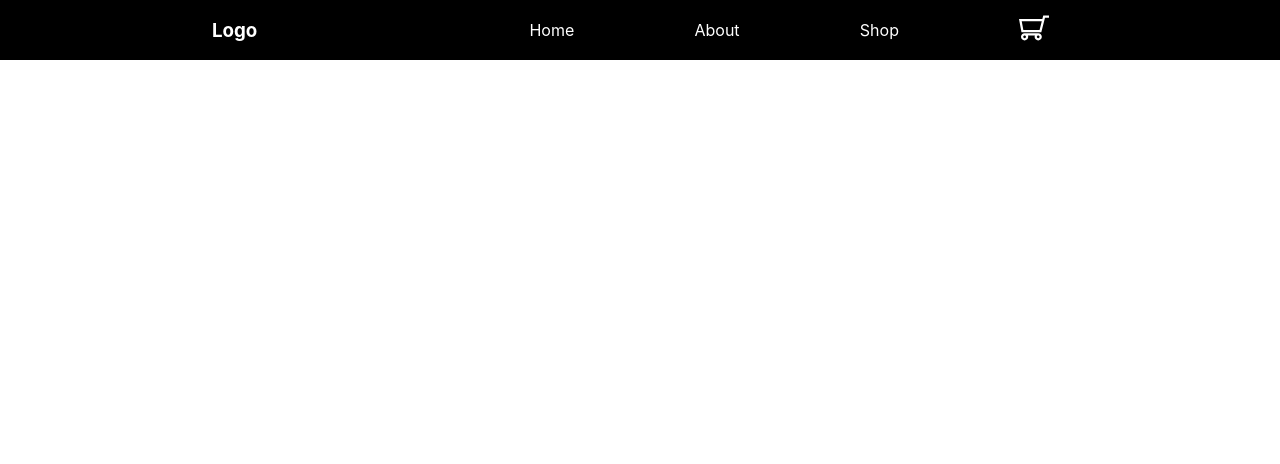
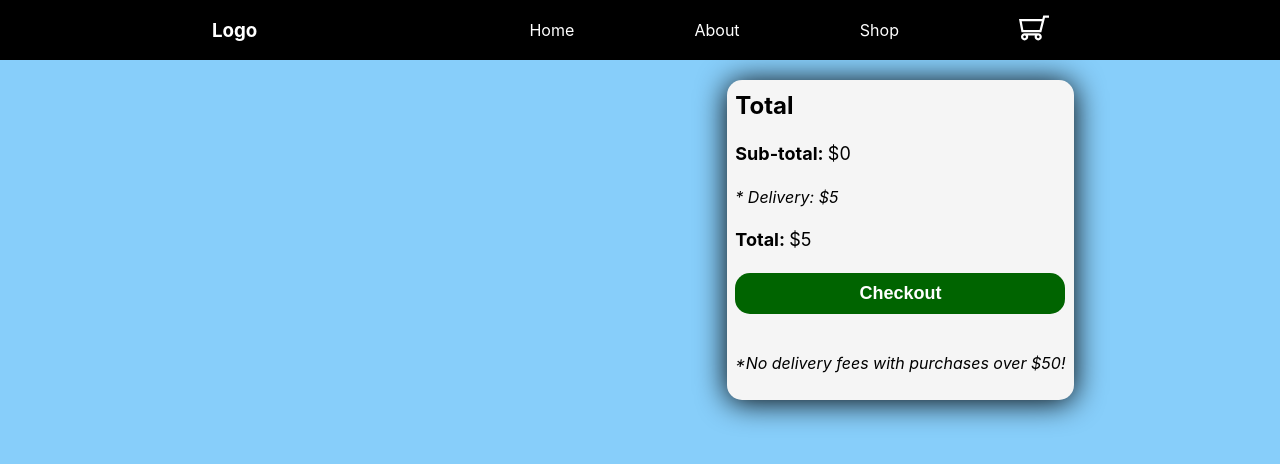
Before and after one commit to Xubuntuwu/shopping-cart-project, a React (Create React App) app: page /cart in a window 1280 px wide. Shown: the top 464 px of the page. Built offline with nearby package versions, Linux system fonts and the light colour scheme.

Commit message:
added shopping cart functionality in! now all that needs to really be done is copy and paste that json data so loading wont be so long anymore

```diff
--- a/src/App.js
+++ b/src/App.js
@@ -5,8 +5,11 @@ import Homepage from "./routes/home";
 import Aboutpage from "./routes/about";
 import Shop from "./routes/shop";
 import ItemDetail from "./routes/itemdetail";
+import { useState } from "react";
+import ShoppingCart from "./routes/cart";
 
 function App() {
+  const [cart, setcart] = useState([]);
   return (
     <BrowserRouter>
     <div className="App">
@@ -16,7 +19,8 @@ function App() {
           <Route path="homepage" element={<Homepage/>}/>
           <Route path="aboutpage" element={<Aboutpage/>}/>
           <Route path="shoppage" element={<Shop/>}/>
-          <Route path="shoppage/:id" element={<ItemDetail/>}/>
+          <Route path="shoppage/:id" element={<ItemDetail cart={cart} setcart={setcart}/>}/>
+          <Route path="cart" element={<ShoppingCart cart={cart} setcart={setcart}/>}/>
       </Routes>
     </div>
     </BrowserRouter>
--- a/src/components.js/navbar.js
+++ b/src/components.js/navbar.js
@@ -12,7 +12,7 @@ function Navbar(props){
             <Link to="/homepage" style={{textDecoration: 'inherit', color: 'inherit'}}><li>Home</li></Link>
             <Link to="/aboutpage" style={{textDecoration: 'inherit', color: 'inherit'}}><li>About</li></Link>
             <Link to="/shoppage" style={{textDecoration: 'inherit', color: 'inherit'}}><li>Shop</li></Link>
-            <li><img src={shoppingcart} alt="shopcart"/></li>
+            <Link to="/cart" style={{textDecoration: 'inherit', color: 'inherit'}}><li><img src={shoppingcart} alt="shopcart"/></li></Link>
         </ul>
     </nav>
     );
--- a/src/components.js/slider.js
+++ b/src/components.js/slider.js
@@ -52,7 +52,7 @@ const automaticPlayer =() =>{
                         <div className="images" style={{backgroundImage:`url("https://source.unsplash.com/random/3000x2000/?men+fashion")`}}>Men's Wear</div>
                         <div className="images" style={{backgroundImage:`url("https://source.unsplash.com/random/3000x2000/?kids+fashion")`}}>Kid's Wear</div>
                         <div className="images" style={{backgroundImage:`url("https://source.unsplash.com/random/3000x2000/?jewelry")`}}>Jewelry</div>
-                        <div className="images" style={{backgroundImage:`url("https://source.unsplash.com/random/3000x2000/?tech")`}}>Tech</div>
+                        <div className="images" style={{backgroundImage:`url("https://source.unsplash.com/random/3000x2000/?tech+gadget")`}}>Tech</div>
                     </div>
                 </div>
             <div className="controls"><span id="left" className="arrow" onClick={moveSlideLeft}>&#10145;</span> <span id="circles"></span> <span id="right" className="arrow" onClick={moveSlideRight}>&#10145;</span></div>
--- /dev/null
+++ b/src/routes/cart.css
@@ -0,0 +1,150 @@
+#shoppingcart{
+    height: calc(100vh - 60px);
+    background-color: lightskyblue;
+    padding: 20px;
+    display: flex;
+    justify-content: center;
+    align-items: center;
+}
+#shoppingcart #cartcontainer{
+    /* background-color: white; */
+    height: 100%;
+    width: 70%;
+    display: grid;
+    grid-template-columns: 50% 40%;
+    justify-content: space-between;
+    grid-auto-rows: 20vh;
+}
+#shoppingcart .cart-product{
+    width: 100%;
+    border: 1px solid black;
+    background-color: white;
+    display: grid;
+    grid-template-columns: 30% 70%;
+    grid-auto-flow: column;
+}
+#shoppingcart .cart-product img{
+    height: 100%;
+    padding: 10px;
+    aspect-ratio: 0.8;
+}
+
+#shoppingcart .cart-product .info{
+    padding: 10px;
+    display: grid;
+    grid-template-columns: 70% 30%;
+    grid-template-rows: 40% 40% 20%;
+    grid-template-areas:
+    'price remove'
+    'name name'
+    'quantity quantity';
+}
+
+#shoppingcart .cart-product .info .price{
+    grid-area: price;
+    cursor: default;
+    font-weight: normal;
+    font-size: xx-large;
+
+}
+#shoppingcart .cart-product .info .name{
+    grid-area: name;
+    font-weight: normal;
+    font-size: normal;
+    font-style: italic;
+
+}
+#shoppingcart .cart-product .info .quantity{
+    grid-area: quantity;
+    cursor: default;
+    font-weight: bolder;
+    font-size: x-large;
+    display: flex;
+    width: 30%;
+    justify-content: space-around;
+}
+#shoppingcart .cart-product .info .quantity button{
+    background-color: lightgray;
+    height: 2rem;
+    width: 2rem;
+    border-radius: 10%;
+    border-style: none;
+    font-weight: bold;
+}
+#shoppingcart .cart-product .info .quantity button:hover{
+    cursor: pointer;
+    background-color: gray;
+    color: white;
+}
+#shoppingcart .cart-product .info .remove{
+    grid-area: remove;
+    border-style: none;
+    border-radius: 50%;
+    background-color: lightgray;
+    height: fit-content;
+    padding: 10px;
+    width: fit-content;
+    font-size: small;
+    font-weight: bold;
+    color: black;
+    justify-self: end;
+}
+#shoppingcart .cart-product .info .remove:hover{
+    cursor: pointer;
+    background-color: black;
+    color: lightgray;
+}
+
+#cartcontainer #result{
+    background-color: whitesmoke;
+    grid-column: 2/3;
+    grid-row: 1/3;
+    border-radius: 15px;
+    display: grid;
+    flex-direction: column;
+    justify-content: center;
+    align-items: center;
+    box-shadow: 0px 2px 30px;
+}
+#cartcontainer #result button{
+    background-color: darkgreen;
+    color: white;
+    font-weight: bolder;
+    font-size: large;
+    border-style: none;
+    border-radius: 15px;
+    padding: 10px 0;
+}
+#cartcontainer #result button:hover{
+    background-color: lightgreen;
+    color: black;
+    cursor: pointer;
+}
+#cartcontainer #result #name{
+    cursor: default;
+    font-weight: bold;
+    font-size: x-large;
+}
+#cartcontainer #result #subtotal{
+    cursor: default;
+    font-weight: bold;
+    font-size: large;
+}
+#cartcontainer #result #delivery{
+    cursor: default;
+    font-style: oblique;
+
+}
+#cartcontainer #result #total{
+    cursor: default;
+    font-weight: bold;
+    font-size: large;
+}
+#cartcontainer #result p{
+    cursor: default;
+    font-style: italic;
+
+}
+#result>div>span{
+    font-weight: normal;
+}
--- /dev/null
+++ b/src/routes/cart.js
@@ -0,0 +1,83 @@
+import React, { useEffect, useState } from "react";
+import './cart.css';
+
+function ShoppingCart(props){
+    const [bcart, setbcart] = useState(0);
+    const [subtotal, setsubtotal] = useState(0);
+    const [delivery, setdelivery] = useState(0);
+
+    useEffect(()=>{
+        let amount = props.cart.reduce(
+            (prev, cur) =>prev+cur.product.price*cur.quantity, 0
+        )
+        setsubtotal(amount);
+
+        if(amount>50){
+            setdelivery(0);
+        }
+        else{
+            setdelivery(5);
+        }
+    }, [bcart, props.cart]);
+
+    const editCartUp = (id) =>{
+        let newcart = props.cart;
+        const newquantity = newcart[id].quantity + 1;
+        console.log(newquantity);
+        const product = newcart[id].product;
+        newcart.splice(id, 1, {'product': product, quantity: newquantity});
+        props.setcart(newcart);
+        setbcart(bcart+1);
+    }
+    const editCartDown = (id) =>{
+        let newcart = props.cart;
+        const newquantity = newcart[id].quantity - 1;
+        if(newquantity<=0){
+            newcart.splice(id, 1);
+        }
+        else{
+            const product = newcart[id].product;
+            newcart.splice(id, 1, {'product': product, quantity: newquantity});
+            props.setcart(newcart);
+        }
+        setbcart(bcart-1);
+    }
+    const removeItem = (id) =>{
+        let newcart = props.cart;
+        newcart.splice(id, 1);
+        setbcart(0);
+    }
+    return(
+        <div id="shoppingcart">
+                <div id="cartcontainer">
+                    {
+                    props.cart.map(function(product, index){
+                        return(
+                            <div className="cart-product" key={product.product.id}>
+                                <img src={product.product.image} alt="product"/>
+                                <div className="info">
+                                    <div className="price">${product.product.price}</div>
+                                    <div className="name">{product.product.title}</div>
+                                    <div className="quantity">
+                                        <button className="decrease" onClick={()=> editCartDown(index)}>-</button>
+                                        <span className="value">{product.quantity}</span>
+                                        <button className="increase" onClick={()=> editCartUp(index)}>+</button>
+                                    </div>
+                                    <div className="remove" onClick={()=>removeItem(index)}>X</div>
+                                </div>
+                            </div>
+                        );
+                    })}
+                    <div id="result">
+                        <div id="name">Total</div>
+                        <div id="subtotal">Sub-total: <span>${subtotal}</span></div>
+                        <div id="delivery">* Delivery: ${delivery}</div>
+                        <div id="total">Total: <span>${subtotal + delivery}</span></div>
+                        <button type="button">Checkout</button>
+                        <p>*No delivery fees with purchases over $50!</p>
+                    </div>
+                </div>
+        </div>
+    );
+}
+export default ShoppingCart;
--- a/src/routes/home.css
+++ b/src/routes/home.css
@@ -5,9 +5,9 @@
 
 #homepage header{
     width: 100%;
-    background-color: black;
+    background-color: rgb(46, 46, 46);
     color: white;
-    border-top: 3px dashed white;
+    /* border-top: 3px dashed white; */
     display: flex;
     text-align: center;
     justify-content: center;
--- a/src/routes/itemdetail.js
+++ b/src/routes/itemdetail.js
@@ -2,10 +2,9 @@ import React, { useEffect, useState } from "react";
 import { useParams } from "react-router-dom";
 import './itemdetail.css';
 
-function ItemDetail(){
+function ItemDetail(props){
     // const [product, setProduct] = useState({image: '', title: '', description: '', price: '', rating: {rate: '', count: ''}});
     const [product, setProduct] = useState({});
-
     const id = useParams();
 
     useEffect(()=>{
@@ -17,6 +16,22 @@ function ItemDetail(){
         const product = await data.json();
         console.log(product);
         setProduct(product);
+    }
+    const addToCart = () =>{
+        if(props.cart.length<1){
+            props.setcart([...props.cart,{'product': product, quantity: 1}]);
+        }
+        else if(props.cart.findIndex(element => element.product.id===product.id)===-1){
+            props.setcart([...props.cart,{'product': product, quantity: 1}]);
+        }
+        else{
+            const id = props.cart.findIndex(element => element.product.id===product.id);
+            const newcart = props.cart;
+            const oldquantity = newcart[id].quantity;
+            newcart.splice(id, 1, {'product': product, quantity: oldquantity+1});
+            props.setcart(newcart);
+        }
+        console.log(props.cart);
     }
 
     return(
@@ -30,7 +45,7 @@ function ItemDetail(){
                     <div id="productdescription">{product.description}</div>
                     <div id="productprice">${product.price}</div>
                     <div id="productrating">Rated {product.rating.rate}, ({product.rating.count})</div>
-                    <button id="add">Add to bag</button>
+                    <button id="add" onClick={addToCart}>Add to bag</button>
                 </div>
             </div> : ''}
         </main>
--- a/src/routes/shop.js
+++ b/src/routes/shop.js
@@ -13,7 +13,6 @@ function Shop(props){
             'https://fakestoreapi.com/products'
             );
         const products = await data.json();
-        console.log(products);
         setProducts(products);
     }
 
@@ -22,7 +21,7 @@ function Shop(props){
             <main>
                 {products.map(function(product, index){
                     return(
-                        <Link to={`/shoppage/${product.id}`} style={{textDecoration: 'inherit', color: 'inherit'}}>
+                        <Link to={`/shoppage/${product.id}`} style={{textDecoration: 'inherit', color: 'inherit'}} key={product.id}>
                         <div key={product.id} className="productcard">
                             <img src={product.image} alt="product"/>
                             <p>
```
